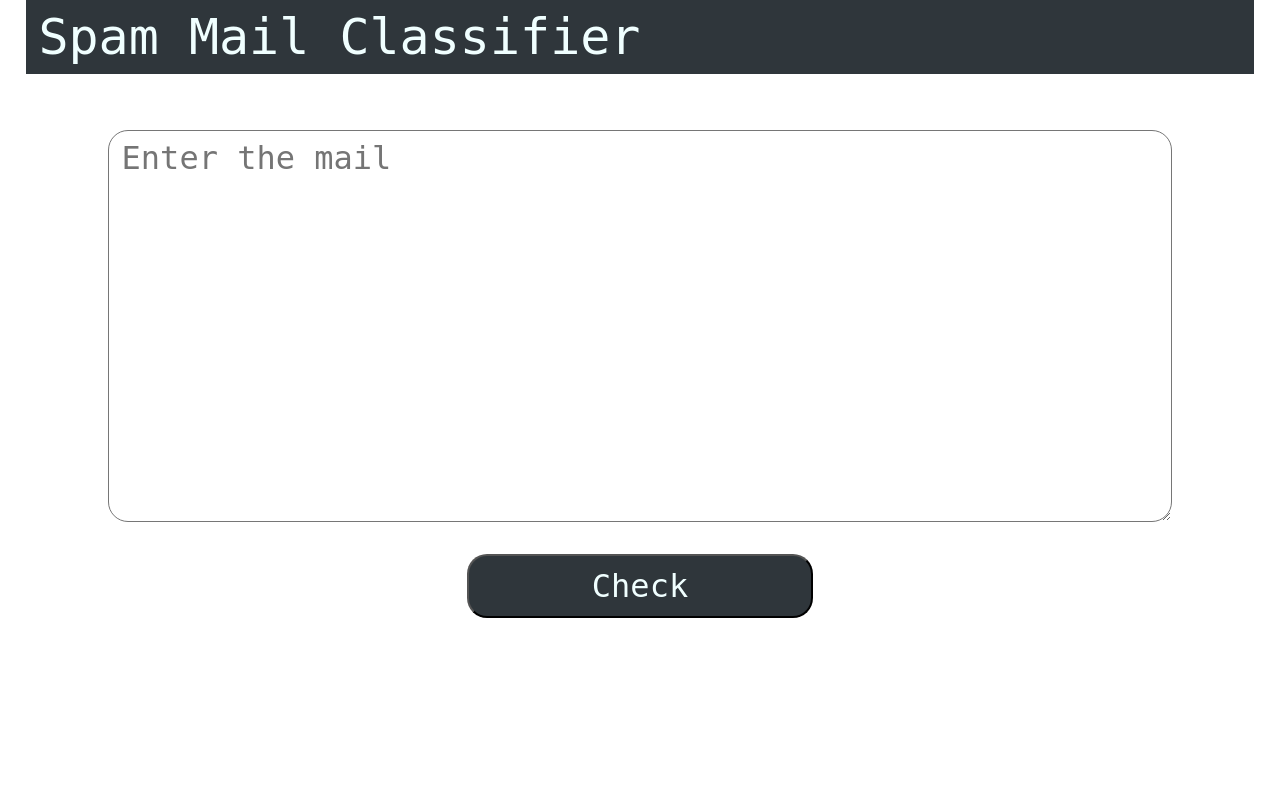
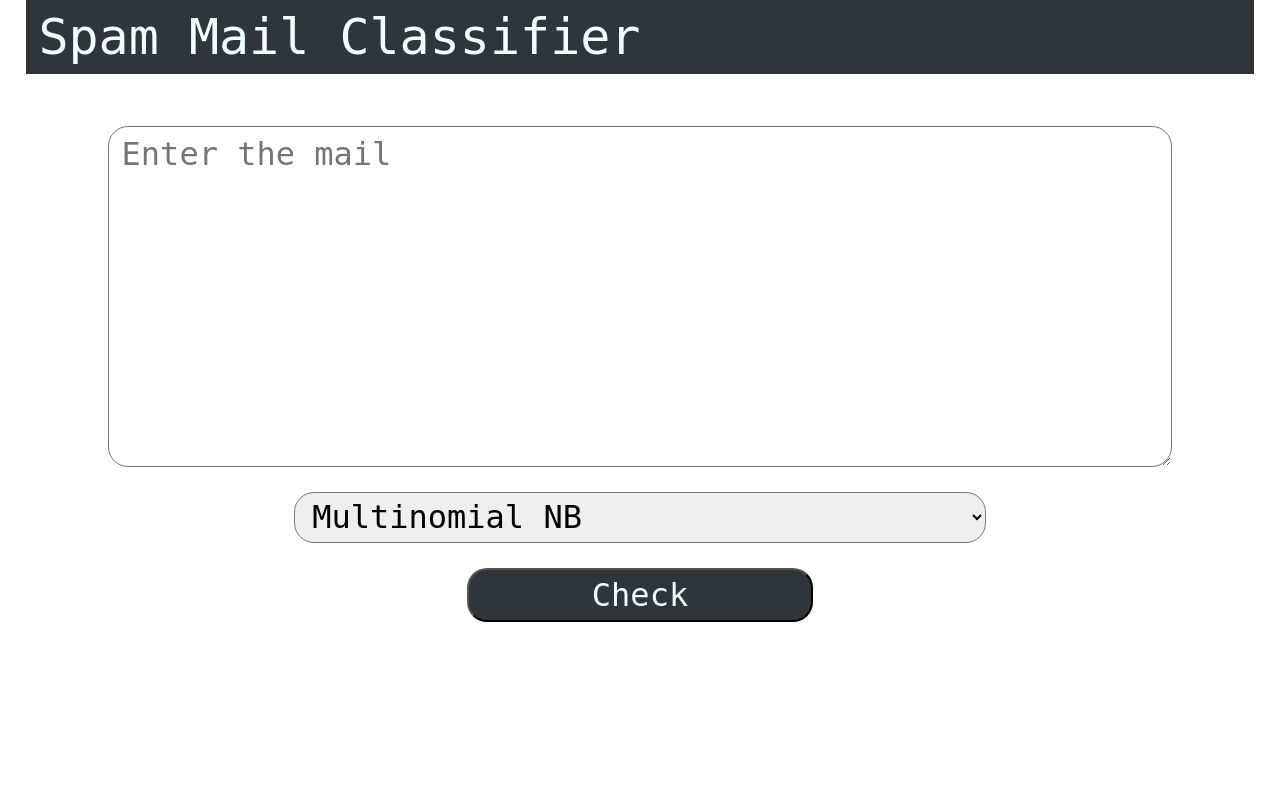
Before and after one commit to sudhi23/flaskMailSpam, a Flask app: page / in a window 1280 px wide. Run offline with Flask 2, Linux system fonts and the light colour scheme; parts of the project's set-up code (start-up, migrations or seed data) failed here and were passed over.

Commit message:
multiple model in dropdown

```diff
--- a/app.py
+++ b/app.py
@@ -1,19 +1,16 @@
-import os
+#import os
 import pickle
-import smtplib
-from dotenv import load_dotenv
+#import smtplib
+#from dotenv import load_dotenv
 from flask import Flask, render_template, request, redirect, url_for
 import pandas as pd
 from sklearn.feature_extraction.text import CountVectorizer
-from sklearn.naive_bayes import MultinomialNB
-from sklearn.model_selection import train_test_split
 #Naive Bayes Classifier
 from sklearn.naive_bayes import MultinomialNB
+from sklearn.svm import LinearSVC
 
+'''
 load_dotenv()
-
-CVNAME = "spamCv.pickle"
-CLFNAME = "spamClfModel.sav"
 
 SENDER = os.getenv("SENDER")
 PASSWORD = os.getenv("PASSWORD")
@@ -28,9 +25,19 @@ MAILATHAM = FROM + "\n" + TO + "\n" + SUBHAM + "\n" + os.getenv("HAM")
 smtpObj = smtplib.SMTP('smtp.gmail.com', 587)
 smtpObj.starttls()
 smtpObj.login(SENDER, PASSWORD)
+'''
+
+CVNAME = "spamCv.pickle"
+MULTINB = "spamClfModel.sav"
+LINSVC = "linearSVC.sav"
 
 cv = pickle.load(open(CVNAME, "rb"))
-clf = pickle.load(open(CLFNAME, "rb"))
+clfMulNB = pickle.load(open(MULTINB, "rb"))
+clfLinSVC = pickle.load(open(LINSVC, "rb"))
+
+models = [clfMulNB, clfLinSVC]
+modelNames = ['Multinomial NB', 'Linear SVC']
+tas = [0.9784688995215312, 0.9814593301435407]
 
 app = Flask(__name__)
 
@@ -38,20 +45,25 @@ app = Flask(__name__)
 def home():
     if request.method == 'POST':
         data = [request.form['mail']]
+        modelIdx = int(request.form['model'])
         vect = cv.transform(data).toarray()
-        idx = clf.predict(vect)[0]
+        idx = models[modelIdx].predict(vect)[0]
         if(idx):
+            '''
             try:
                 smtpObj.sendmail(SENDER, RECEIVER, MAILATSPAM+data[0])
             except Exception as e:
                 print(e)
-            return render_template('home.html', spam=1, mail=data[0])
+            '''
+            return render_template('home.html', spam=1, mail=data[0], ta=tas[modelIdx], modelName=modelNames[modelIdx])
         else:
+            '''
             try:
                 smtpObj.sendmail(SENDER, RECEIVER, MAILATHAM+data[0])
             except Exception as e:
                 print(e)
-            return render_template('home.html', ham=1, mail=data[0])
+            '''
+            return render_template('home.html', ham=1, mail=data[0], ta=tas[modelIdx], modelName=modelNames[modelIdx])
     return render_template('home.html')
 
 @app.errorhandler(404)
@@ -60,4 +72,4 @@ def page_not_found(e):
 
 if __name__ == '__main__':
     app.run(debug=True)
-    smtpObj.quit()
+    #smtpObj.quit()
--- a/static/css/home.css
+++ b/static/css/home.css
@@ -27,7 +27,7 @@
 }
 
 .mail > textarea {
-  flex: 0.75;
+  flex: 0.65;
   width: 90%;
   padding: 1vh 1vw;
   font-family: monospace;
@@ -43,8 +43,17 @@
   display: none;
 }
 
+.mail > select {
+  flex: 0.1;
+  width: 60%;
+  padding: 0 1vw;
+  font-family: monospace;
+  font-size: 32px;
+  border-radius: 20px;
+}
+
 .mail > button {
-  flex: 0.12;
+  flex: 0.1;
   width: 30%;
   font-family: monospace;
   background-color: rgb(47, 54, 59);
@@ -54,21 +63,35 @@
 }
 
 .hamspam {
-  color: azure;
   font-family: monospace;
-  width: 50%;
-  margin: 2vh 25vw;
+  height: 13vh;
+  display: flex;
+  flex-direction: column;
+  justify-content: space-between;
+  align-items: center;
+  margin: 2vh 2vw;
   text-align: center;
   font-size: 32px;
 }
 
+.ta {
+  flex: 0.45;
+  font-size: 32px;
+}
+
 .ham {
+  flex: 0.45;
+  color: azure;
+  width: 50%;
   background-color: rgb(19, 218, 78);
   padding: 1vh 1vw;
   border-radius: 20px;
 }
 
 .spam {
+  flex: 0.4;
+  color: azure;
+  width: 50%;
   background-color: rgb(218, 26, 19);
   padding: 1vh 1vw;
   border-radius: 20px;
--- a/templates/home.html
+++ b/templates/home.html
@@ -11,9 +11,15 @@
     <div class="heading">Spam Mail Classifier</div>
     <form class="mail" method="post">
         <textarea name="mail" id="mail"  placeholder="Enter the mail">{{mail}}</textarea>
+        <select name="model" id="model">
+            <option value=0>Multinomial NB</option>
+            <option value=1>Linear SVC</option>
+        </select>
         <button type="submit">Check</button>
     </form>
+    {% if modelName %}
     <div class="hamspam">
+        <div class="ta">Test accuracy for {{modelName}} : {{ta}}</div>
         {% if ham %}
             <div class="ham">This mail isn't a spam mail.</div>
         {% endif %}
@@ -21,5 +27,6 @@
             <div class="spam">This mail is a spam mail.</div>
         {% endif %}
     </div>
+    {% endif %}
 </body>
 </html>
```
Also changed, not shown: README.md, 8 other files.
